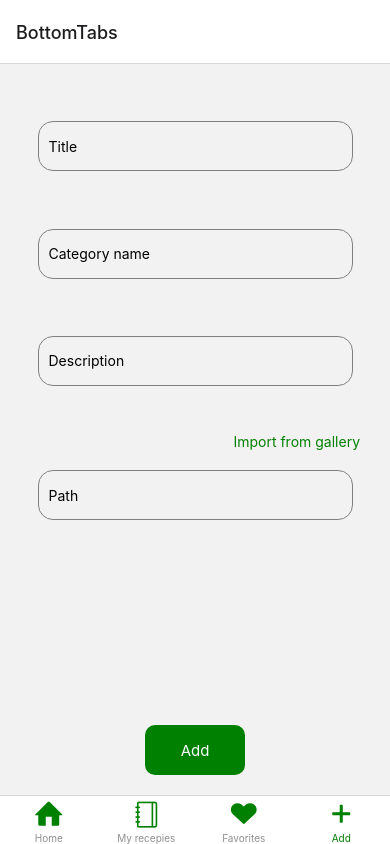
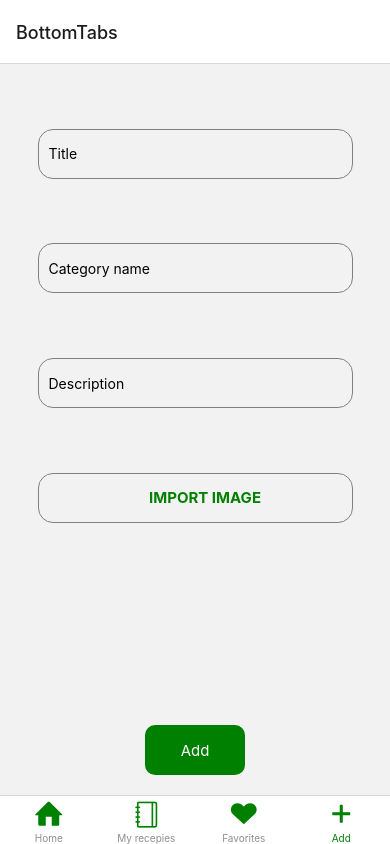
Before and after one commit to Vincent-DARIBO/Workshop-recipes-app-rn, a React Native app: screen /Add in a window 390 px wide. Built offline with nearby package versions, Linux system fonts and the light colour scheme.

Commit message:
feat: toast and import image button

```diff
--- a/app.json
+++ b/app.json
@@ -28,6 +28,11 @@
     },
     "web": {
       "favicon": "./assets/favicon.png"
+    },
+    "extra": {
+      "eas": {
+        "projectId": "11021a50-868a-44ec-bc77-1a93dbab8e40"
+      }
     }
   }
 }
--- a/package.json
+++ b/package.json
@@ -21,6 +21,7 @@
     "react": "18.1.0",
     "react-dom": "18.1.0",
     "react-native": "0.70.5",
+    "react-native-elevated-view": "^0.0.6",
     "react-native-gesture-handler": "~2.8.0",
     "react-native-paper": "^4.12.5",
     "react-native-reanimated": "~2.12.0",
--- a/src/components/Button.jsx
+++ b/src/components/Button.jsx
@@ -1,35 +1,38 @@
-import React from "react";
-import { Text, StyleSheet, View } from "react-native";
-import { TouchableRipple } from "react-native-paper";
+import React from 'react';
+import { Text, StyleSheet, View } from 'react-native';
+import { TouchableRipple } from 'react-native-paper';
 
-export default function Button({ title, onPress, children,style }) {
+export default function Button({ title = '', onPress, children, style, textStyle = {} }) {
   return (
-    <TouchableRipple style={{...styles.button, ...style}} onPress={() => onPress()}>
+    <TouchableRipple
+      style={{ ...styles.button, ...style }}
+      onPress={() => onPress()}
+    >
       <View
         style={{
-          flexDirection: "row",
-          justifyContent: "space-between",
+          flexDirection: 'row',
+          justifyContent: 'space-between',
         }}
       >
         {children}
         <View style={{ width: 20 }} />
-        <Text style={styles.title}>{title.toLocaleUpperCase()}</Text>
+        <Text style={{...styles.title, ...textStyle}}>{title.toLocaleUpperCase()}</Text>
       </View>
     </TouchableRipple>
   );
 }
 const styles = StyleSheet.create({
   button: {
-    backgroundColor: "green",
+    backgroundColor: 'green',
     borderRadius: 10,
-    justifyContent: "center",
-    alignItems: "center",
-    width: "80%",
+    justifyContent: 'center',
+    alignItems: 'center',
+    width: '80%',
     height: 45,
   },
   title: {
-    color: "white",
+    color: 'white',
     fontSize: 15,
-    fontWeight: "bold",
+    fontWeight: 'bold',
   },
 });
--- /dev/null
+++ b/src/components/Toast.jsx
@@ -0,0 +1,26 @@
+import React from 'react';
+import { StyleSheet, Text, View } from 'react-native';
+import ElevatedView from 'react-native-elevated-view';
+
+export default function Toast({ visible = true, icon, text, style }) {
+  return visible ? (
+    <ElevatedView elevation={3} style={{ ...styles.container, ...style }}>
+      <Text>{text}</Text>
+      {icon}
+    </ElevatedView>
+  ) : null;
+}
+
+const styles = StyleSheet.create({
+  container: {
+    maxWidth: 300,
+    width: '80%',
+    height: 50,
+    backgroundColor: "lightgray",
+    alignItems: "center",
+    justifyContent: "space-around",
+    flexDirection: "row",
+    paddingHorizontal : 10,
+    borderRadius: 5
+  },
+});
--- a/src/screens/Add.jsx
+++ b/src/screens/Add.jsx
@@ -1,4 +1,4 @@
-import React from "react";
+import React, { useRef } from 'react';
 import {
   SafeAreaView,
   StyleSheet,
@@ -10,22 +10,41 @@ import {
   Keyboard,
   ScrollView,
   Pressable,
-} from "react-native";
+} from 'react-native';
 import * as ImagePicker from 'expo-image-picker';
-import { useRecepies } from "../providers/ItemsProvider";
+import { useRecepies } from '../providers/ItemsProvider';
+import { Snackbar } from 'react-native-paper';
+import { AntDesign } from '@expo/vector-icons';
+
+import Toast from '../components/Toast';
+import Button from '../components/Button';
 
 export default function AddScreen() {
-  const [title, setTitle] = React.useState("");
-  const [category, setCategory] = React.useState("");
-  const [image, setImage] = React.useState("");
-  const [description, setDescription] = React.useState("");
-  const [isUrl, setIsUrl] = React.useState(false);
+  const [title, setTitle] = React.useState('');
+  const [category, setCategory] = React.useState('');
+  const [image, setImage] = React.useState('');
+  const [description, setDescription] = React.useState('');
+  const [isImported, setIsImported] = React.useState(false);
   const [areFieldsFilled, setAreFieldsFilled] = React.useState(true);
+  const [visible, setVisible] = React.useState(false);
+  const categoryRef = useRef(null);
+  const descriptionRef = useRef(null);
   const { recepies, setRecepies, myRecepies, setMyRecepies } = useRecepies();
 
   function toggleSwitch() {
-    setIsUrl((isUrl) => !isUrl);
+    setIsImported((isUrl) => !isUrl);
   }
+  function onDismissSnackBar() {
+    setVisible((visible) => false);
+  }
+  function showSnackBar() {
+    setVisible((visible) => true);
+  }
+
+  React.useEffect(() => {
+    setTimeout(onDismissSnackBar, 2000);
+  }, [visible]);
+  console.log({ visible });
   async function onImportFromGalleryPress() {
     let result = await ImagePicker.launchImageLibraryAsync({
       mediaTypes: ImagePicker.MediaTypeOptions.All,
@@ -33,7 +52,6 @@ export default function AddScreen() {
       aspect: [4, 3],
       quality: 1,
     });
-
 
     if (!result.canceled) {
       setImage(result.assets[0].uri);
@@ -54,11 +72,12 @@ export default function AddScreen() {
       setRecepies([...recepies, newRecepie]);
       setMyRecepies([...myRecepies, newRecepie]);
       Keyboard.dismiss();
-      setTitle("");
-      setCategory("");
-      setImage("");
-      setDescription("");
+      setTitle('');
+      setCategory('');
+      setImage('');
+      setDescription('');
       setAreFieldsFilled(true);
+      showSnackBar();
     } else setAreFieldsFilled(false);
   }
   return (
@@ -70,40 +89,47 @@ export default function AddScreen() {
             onChangeText={setTitle}
             value={title}
             placeholder="Title"
+            onSubmitEditing={() => categoryRef.current.focus()}
           />
           <TextInput
             style={styles.input}
             onChangeText={setCategory}
             value={category}
             placeholder="Category name"
+            ref={categoryRef}
+            onSubmitEditing={() => descriptionRef.current.focus()}
           />
           <TextInput
             style={styles.input}
             onChangeText={setDescription}
             value={description}
             placeholder="Description"
+            ref={descriptionRef}
           />
-          <View style={styles.imageInput}>
-            <View style={styles.switchContainer}>
-              <Pressable onPress={() => onImportFromGalleryPress()}>
-              <Text style={{ right: 10, color: "green" }}>Import from gallery</Text>
-              </Pressable>
-            </View>
-            <View style={{ alignItems: "center" }}>
-              <TextInput
-                style={styles.input}
-                onChangeText={setImage}
-                value={image}
-                placeholder={isUrl ? "Url" : "Path"}
-              />
-            </View>
-          </View>
+
+          <Button
+            title="Import image"
+            onPress={() => onImportFromGalleryPress()}
+            style={{
+              ...styles.input,
+              backgroundColor: null,
+              justifyContent: 'center',
+            }}
+            textStyle={{ color: 'green' }}
+          />
+
           {!areFieldsFilled ? (
-            <Text style={{ color: "red" }}>You must fill all the fields</Text>
+            <Text style={{ color: 'red' }}>You must fill all the fields</Text>
           ) : null}
         </View>
+        <Toast
+          text="Recepie successfully added"
+          visible={visible}
+          icon={<AntDesign name="checkcircle" size={20} color="green" />}
+        />
+
         <TouchableOpacity style={styles.button} onPress={() => onAddPress()}>
-          <Text style={{ color: "white", fontSize: 15 }}>Add</Text>
+          <Text style={{ color: 'white', fontSize: 15 }}>Add</Text>
         </TouchableOpacity>
       </ScrollView>
     </SafeAreaView>
@@ -116,39 +142,39 @@ const styles = StyleSheet.create({
   },
   scrollView: {
     padding: 20,
-    justifyContent: "space-between",
-    alignItems: "center",
+    justifyContent: 'space-between',
+    alignItems: 'center',
     flex: 1,
   },
   input: {
     padding: 10,
     height: 50,
-    width: "90%",
-    borderColor: "grey",
+    width: '90%',
+    borderColor: 'grey',
     borderWidth: 1,
     borderRadius: 15,
     marginVertical: 20,
   },
   inputsContainer: {
-    height: "70%",
-    width: "100%",
-    justifyContent: "space-evenly",
-    alignItems: "center",
+    height: '70%',
+    width: '100%',
+    justifyContent: 'space-evenly',
+    alignItems: 'center',
   },
   imageInput: {
-    width: "100%",
+    width: '100%',
     marginVertical: 10,
   },
   switchContainer: {
-    alignItems: "center",
-    flexDirection: "row",
-    justifyContent: "flex-end",
+    alignItems: 'center',
+    flexDirection: 'row',
+    justifyContent: 'flex-end',
   },
   button: {
-    backgroundColor: "green",
+    backgroundColor: 'green',
     borderRadius: 10,
-    justifyContent: "center",
-    alignItems: "center",
+    justifyContent: 'center',
+    alignItems: 'center',
     width: 100,
     height: 50,
   },
--- a/src/screens/MyRecepies.jsx
+++ b/src/screens/MyRecepies.jsx
@@ -1,18 +1,19 @@
 import React from "react";
-import { View, FlatList, Text, StyleSheet } from "react-native";
+import { View, FlatList, Text, StyleSheet, SafeAreaView } from "react-native";
 import Card from "../components/Card";
 import { useRecepies } from "../providers/ItemsProvider";
 
 export default function MyRecepies() {
-  const { myRecepies } = useRecepies();
+  const { myRecepies, ...rest } = useRecepies();
 
   const renderItem = ({ item }) => (
     <Card title={item.title} category={item.category} image={item.imagePath} />
   );
 
+  console.log(myRecepies)
   return (
-    <View>
-      {myRecepies.length == 0 ? (
+    <SafeAreaView style={{flex: 1}}>
+      {myRecepies.length === 0 ? (
         <View style={styles.container}>
           <Text>You have no recepie yet</Text>
         </View>
@@ -26,7 +27,7 @@ export default function MyRecepies() {
           numColumns={2}
         />
       )}
-    </View>
+    </SafeAreaView>
   );
 }
 
```
Also changed, not shown: eas.json (added, +18 -0 lines), 2 other files (tests, documents, lock files or other folders).
